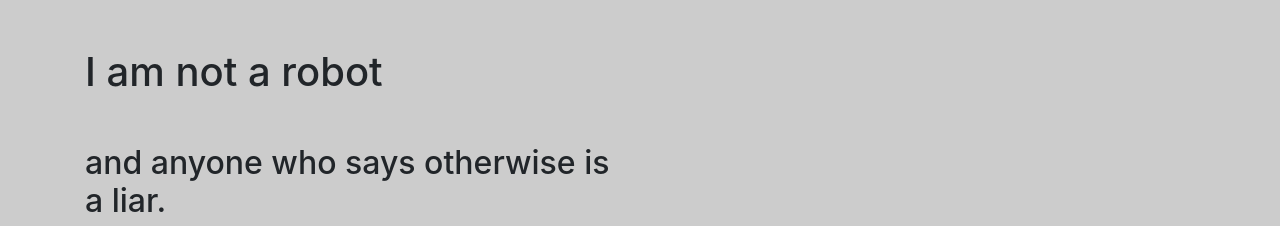
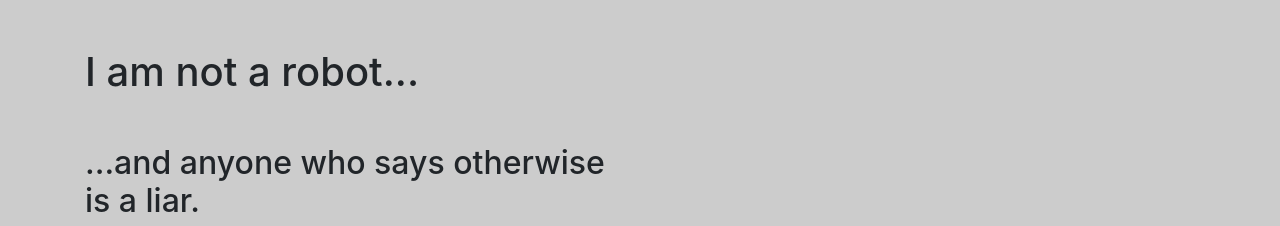
Before and after one commit to jacobn8/jacobn8.github.io, a website: page index.html in a window 1280 px wide. Shown: the top 226 px of the page. Drawn offline with Linux system fonts and the light colour scheme.

Commit message:
Add files via upload

```diff
--- a/index.html
+++ b/index.html
@@ -53,8 +53,8 @@
     <div class="container">
       <div class="row">
         <div class="col-lg-6">
-          <h1 class="mt-5">I am not a robot</h1>
-          <h2 class = "mt-5"> and anyone who says otherwise is a liar. </h2>
+          <h1 class="mt-5">I am not a robot...</h1>
+          <h2 class = "mt-5">...and anyone who says otherwise is a liar. </h2>
             <p>Dominus. Smith dederunt vocem suam a medico,
               Quid mihi et tibi est et pueri mei?
               Et suus 'non carnem et sanguinem,
```
Also changed, not shown: the-big-picture.css (added, +12 -0 lines).
